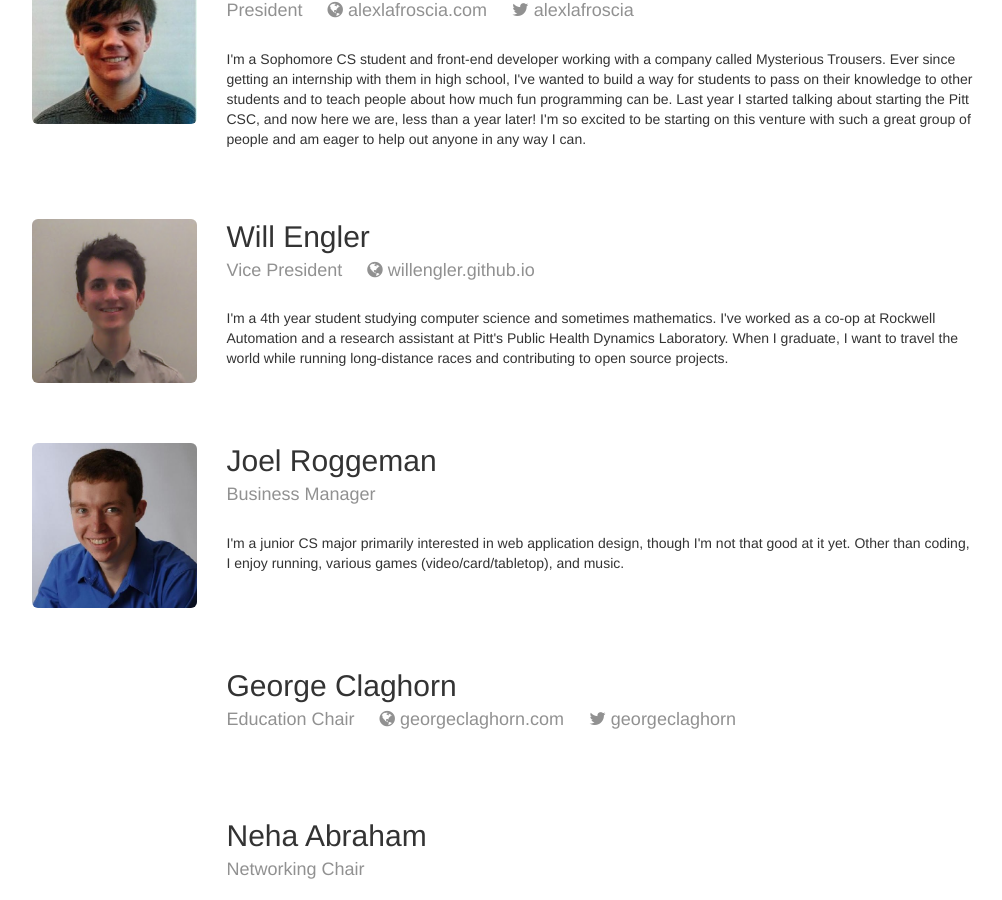
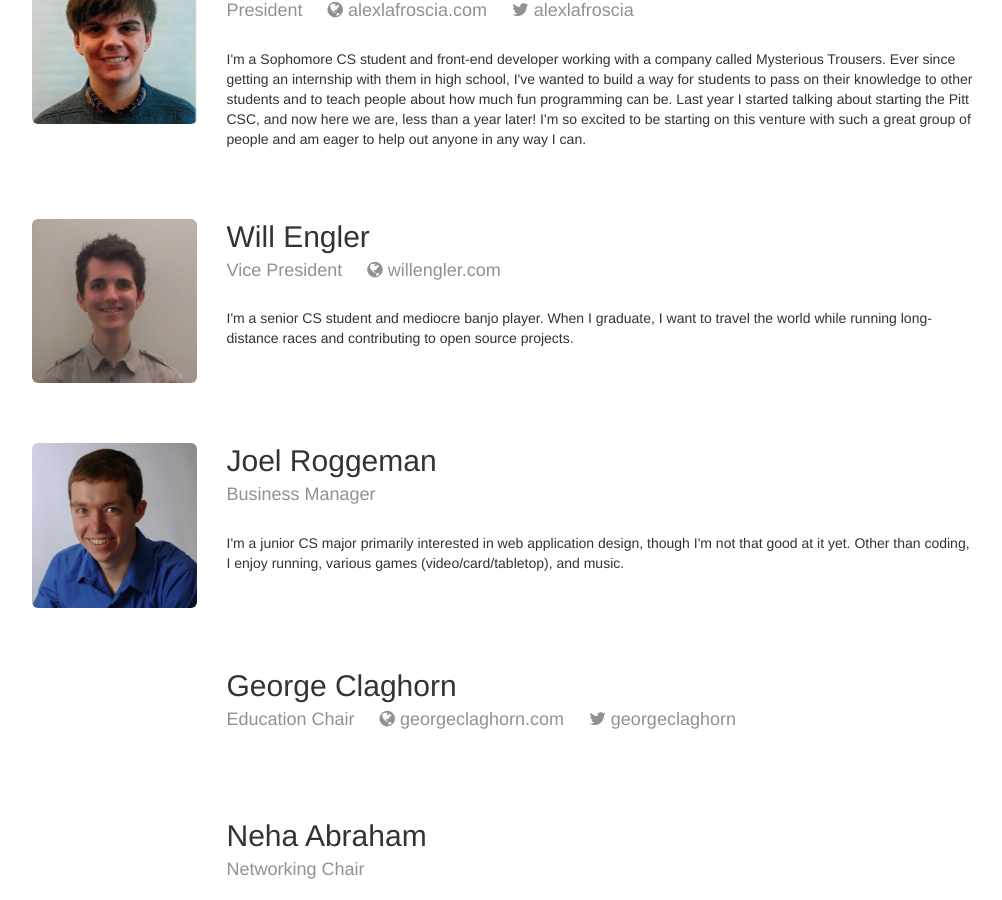
Before and after one commit to pittcsc/old-pittcsc-website-archived, a Jekyll site: the page built from officers/index.html, in a window 1280 px wide and 900 px high, scrolled down 503 px. Shown: the whole window, without its empty margins (136-1138 px from the left). Built offline with Jekyll 4.4.1, drawn with Linux system fonts in a browser that asks for light colours; Markdown is read by kramdown in place of the engine named in the settings.

Commit message:
Update Will's bio

```diff
--- a/_data/officers.yml
+++ b/_data/officers.yml
@@ -12,11 +12,11 @@
 - title: Vice President
   name: Will Engler
   email: Engler.Will@gmail.com
-  bio: "I'm a 4th year student studying computer science and sometimes mathematics. I've worked as a co-op at Rockwell Automation and a research assistant at Pitt's Public Health Dynamics Laboratory. When I graduate, I want to travel the world while running long-distance races and contributing to open source projects."
+  bio: "I'm a senior CS student and mediocre banjo player. When I graduate, I want to travel the world while running long-distance races and contributing to open source projects."
   portrait_path: "/assets/images/officers/will.jpg"
   website:
-    url: http://willengler.github.io
-    name: willengler.github.io
+    url: http://willengler.com
+    name: willengler.com
 
 - title: Business Manager
   name: Joel Roggeman
```
